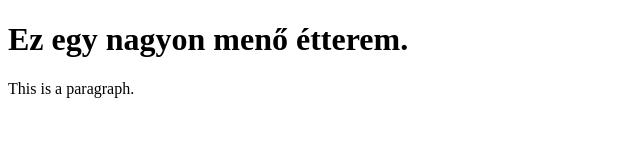
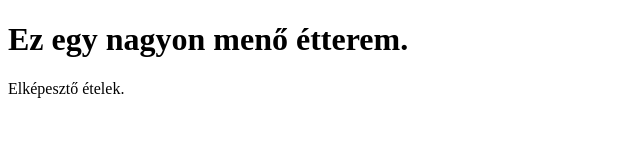
Before and after one commit to szerdahelyigergely13/kakasbakancs, a plain HTML site: page index.html in a window 1280 px wide. Shown: the full height of the page, 0-640 px from the left. Drawn offline with Linux system fonts and the light colour scheme.

Commit message:
Update index.html

```diff
--- a/index.html
+++ b/index.html
@@ -6,7 +6,7 @@
 <body>
 
 <h1>Ez egy nagyon menő étterem.</h1>
-<p>This is a paragraph.</p>
+<p>Elképesztő ételek.</p>
 
 </body>
 </html>
```
